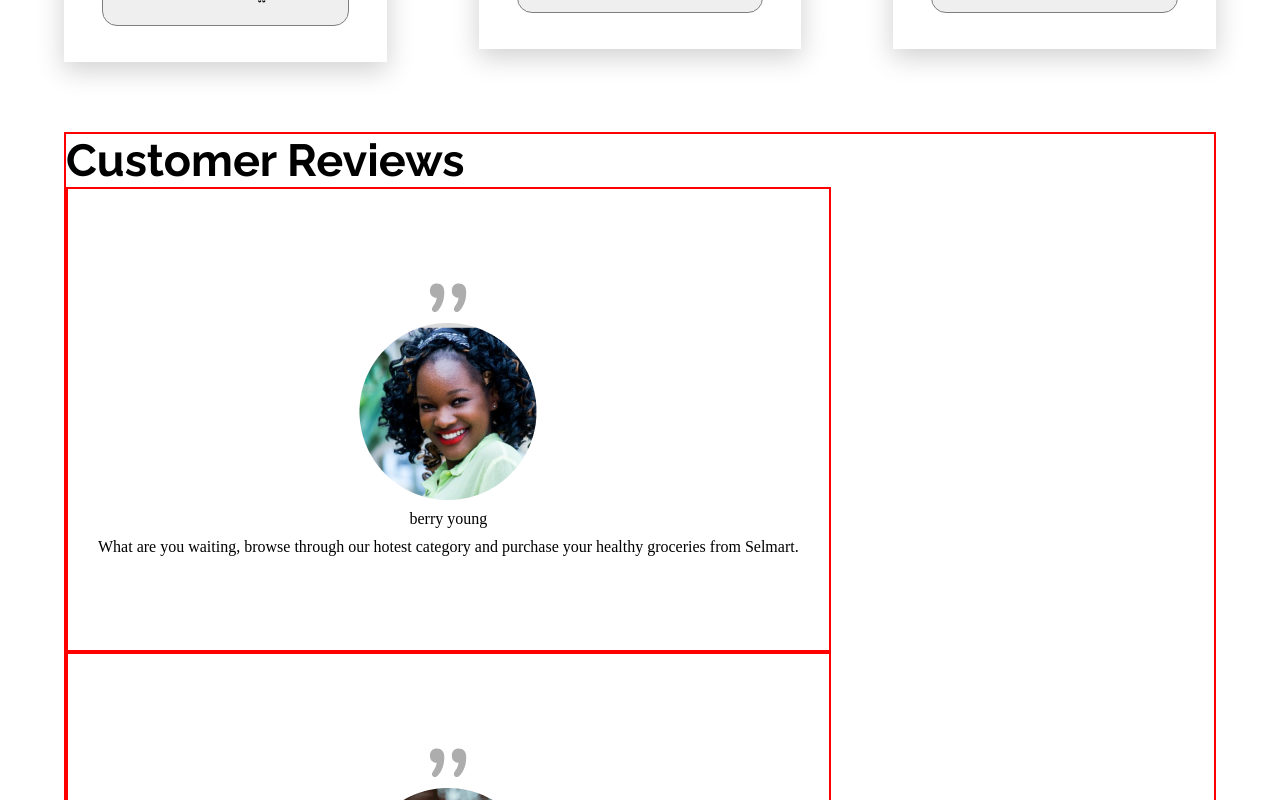
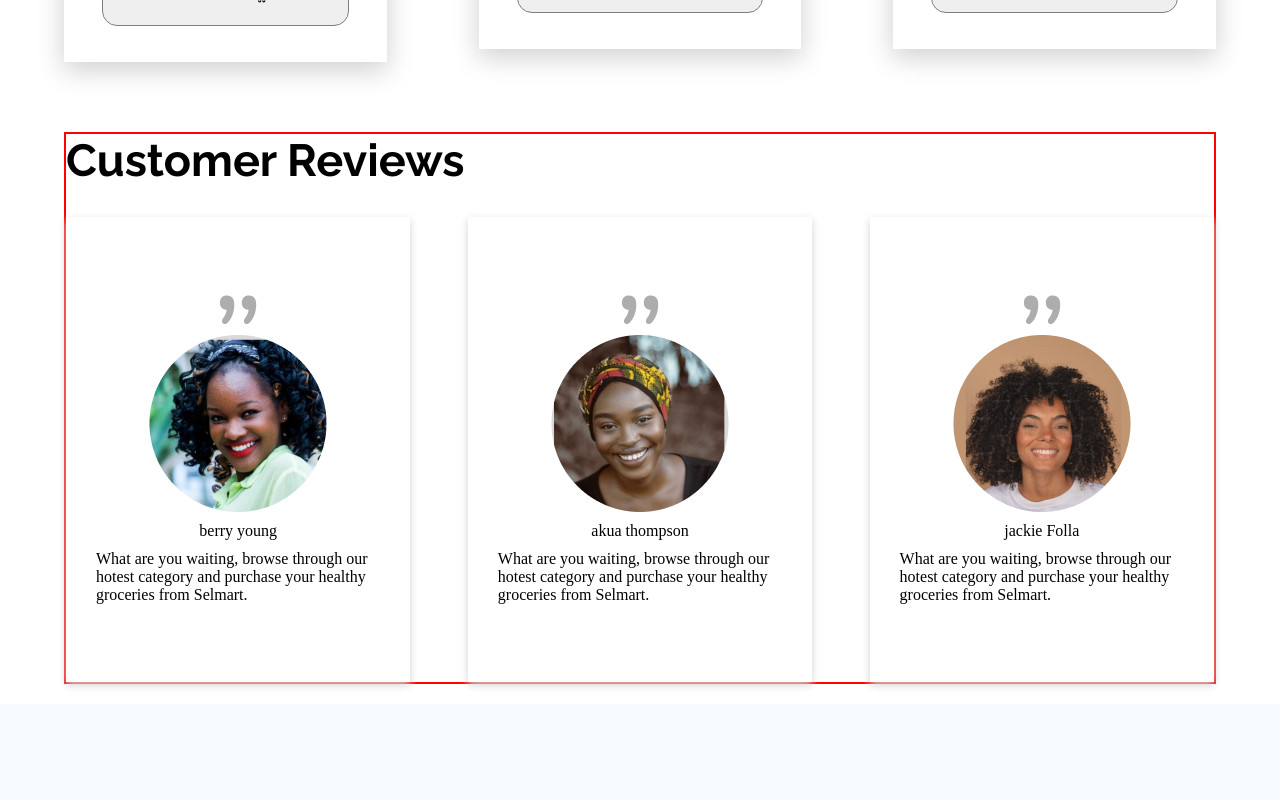
Before and after one commit to mambachristophersteven/selmart-copy, a React (Vite) app: page / in a window 1280 px wide. Shown: the part 4100-4900 px from the top of the page. Built offline with nearby package versions, Linux system fonts and the light colour scheme.

Commit message:
CustomerCard styling update

```diff
--- a/src/Components/CustomerCard/CustomerCard.module.css
+++ b/src/Components/CustomerCard/CustomerCard.module.css
@@ -3,8 +3,13 @@
     flex-direction: column;
     align-items: center;
     gap: 10px;
-    border: 2px solid red;
+    /* border: 2px solid red; */
     height: 465px;
     justify-content: center;
     padding: 30px;
+    width: 30%;
+    /* border: 1.24px solid rgba(210, 210, 210, 1); */
+    box-shadow: 0px 3px 8px 0px rgba(210, 210, 210, 1);
+    -webkit-box-shadow: 0px 3px 8px 0px rgba(210, 210, 210, 1);
+    -moz-box-shadow: 0px 3px 8px 0px rgba(210, 210, 210, 1);
 }
--- a/src/Pages/Home/Home.module.css
+++ b/src/Pages/Home/Home.module.css
@@ -197,4 +197,8 @@
 
 .reviews{
     border: 2px solid red;
+    display: flex;
+    flex-direction: column;
+    align-items: flex-start;
+    gap: 30px;
 }
```
